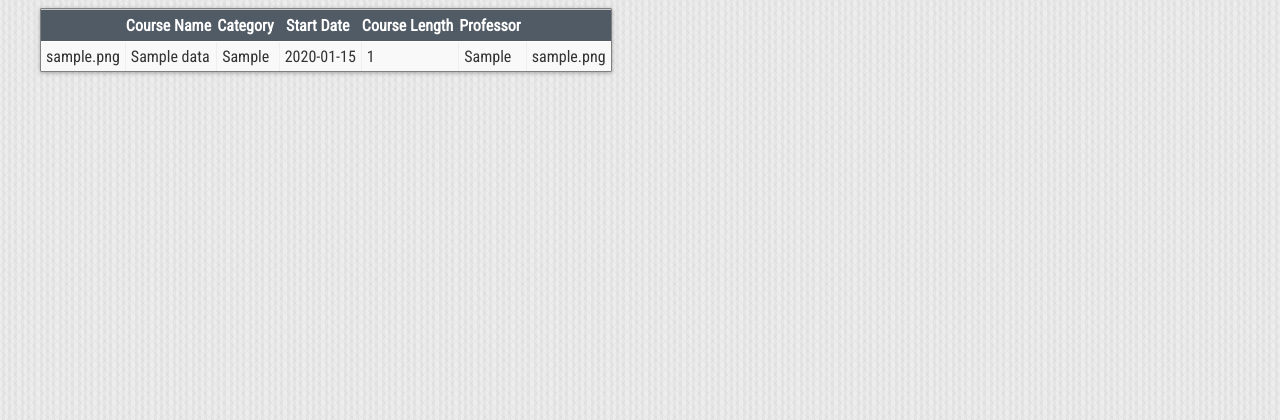
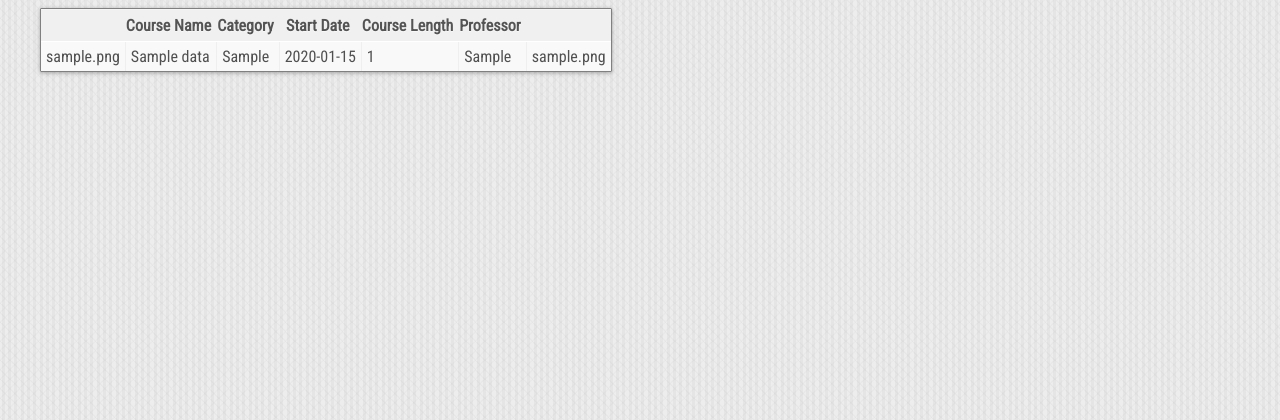
Before and after one commit to JPAdv-zz/CourseQuest, a CodeIgniter app: page /index.php/content_table/index in a window 1280 px wide. Shown: the top 420 px of the page. Run offline with CodeIgniter, Linux system fonts and the light colour scheme; tables that the repository leaves empty hold one stand-in row (values such as "Sample post").

Commit message:
Updated style.

```diff
--- a/src/application/config/config.php
+++ b/src/application/config/config.php
@@ -14,7 +14,7 @@
 | path to your installation.
 |
 */
-$config['base_url']	= 'http://localhost/coursequest/src/';
+$config['base_url']	= 'http://localhost/~Yunny/CourseQuest/src/';
 
 /*
 |--------------------------------------------------------------------------
--- a/src/application/config/database.php
+++ b/src/application/config/database.php
@@ -50,8 +50,8 @@ $active_record = TRUE;
 
 $db['default']['hostname'] = 'localhost';
 $db['default']['username'] = 'root';
-$db['default']['password'] = '';
-$db['default']['database'] = 'coursequest';
+$db['default']['password'] = 'jp!db160';
+$db['default']['database'] = 'moocs';
 $db['default']['dbdriver'] = 'mysql';
 $db['default']['dbprefix'] = '';
 $db['default']['pconnect'] = TRUE;
--- a/src/assets/stylesheets/table_view.css
+++ b/src/assets/stylesheets/table_view.css
@@ -6,7 +6,7 @@
 table {
     width : auto;
     margin-bottom: 10px;
-    color: #333333;
+    color: #505050;
     border: 1px solid gray;
     border-radius: 1px;
     box-shadow: 0 1px 4px rgba(0,0,0,0.3);
@@ -60,10 +60,11 @@ th {
     text-align: center;
     margin-top: 2px;
     padding-left: 0px;
-    color:white;
-    background: #515B66;
+    color:#545454;
+    background: #F0F0F0;
     border-top: 1px solid rgba(250,250,250,0.7);
     border-bottom: 1px solid white;
+    text-shadow: 0 1px 1px rgba(250,250,250, .85);
     /*border-right: 0px solid #515B66;*/
 }
 
```
